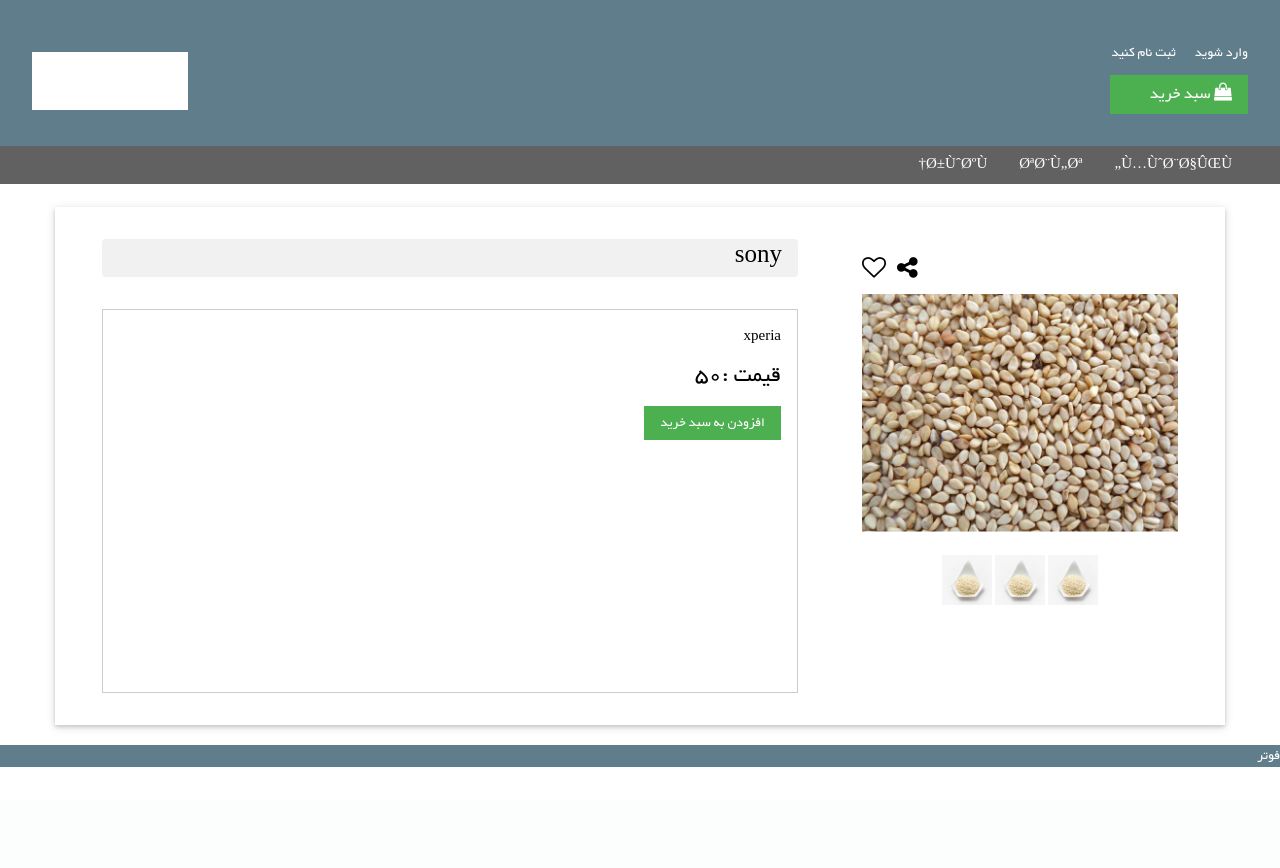
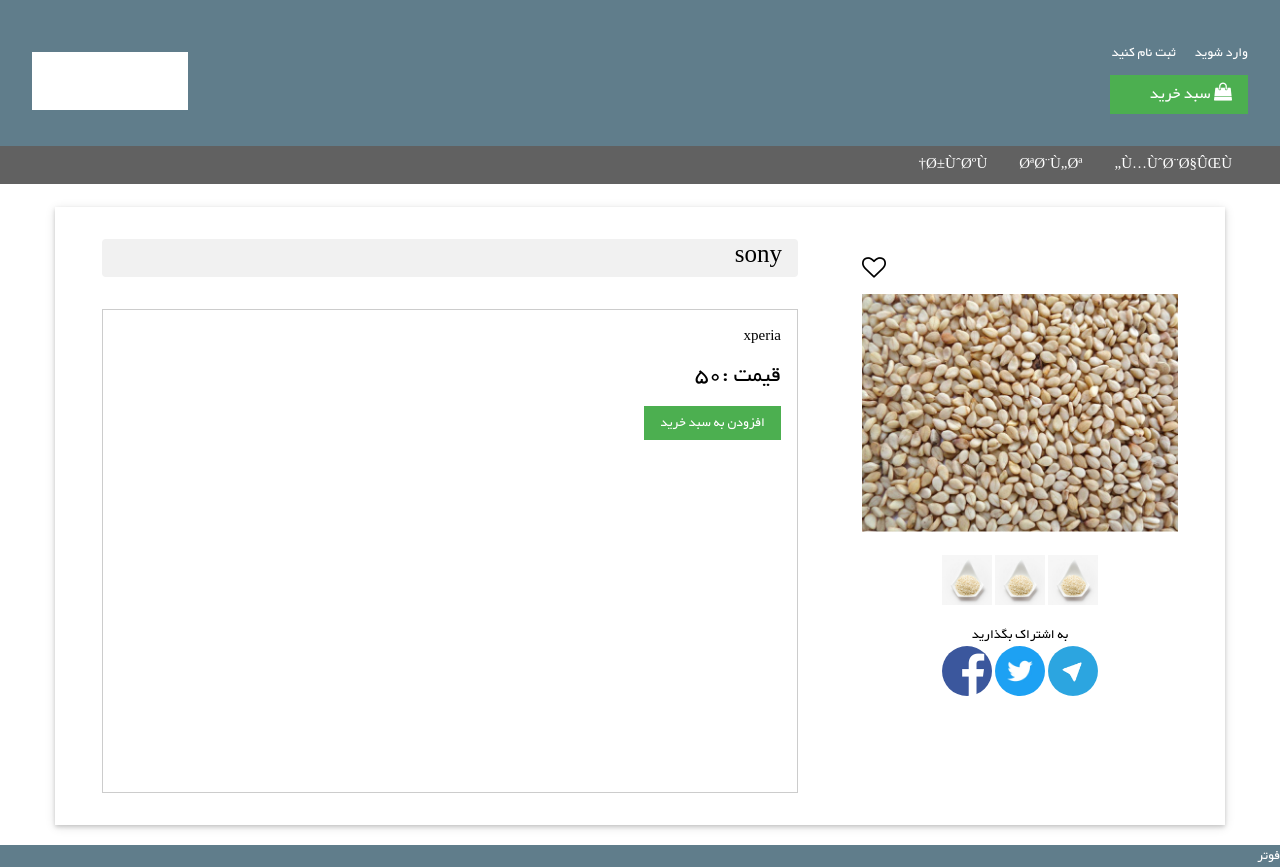
Before and after one commit to marssilen/golbon, a PHP site: page /golbon/item/1 in a window 1280 px wide. Before the commit the page ends 767 px from the top, so only its background shows below. Run offline with PHP 8.4, Linux system fonts and the light colour scheme; data comes from the database, SQL or seed files in the repository.

Commit message:
3 2 2017

```diff
--- a/app/views/header.php
+++ b/app/views/header.php
@@ -11,7 +11,8 @@
         <span onclick="document.getElementById('login_modal').style.display='none'" class="w3-closebtn w3-hover-red w3-container w3-padding-8 w3-display-topright" title="Close Modal">&times;</span>
       </div>
 <br>
-      <form class="w3-container" id="login_form" method="post" enctype="multipart/form-data">
+<div class="w3-container">
+      <form id="login_form" method="post" enctype="multipart/form-data">
         <!-- action="" method="post"  -->
         <div class="w3-section">
           <label><b>نام کاربری</b></label>
@@ -23,11 +24,11 @@
           <input class="w3-check w3-margin-top" type="checkbox" checked="checked"> مرا به یاد بسپار</input>
         </div>
       </form>
-<div class="w3-container">
+
 <button class="w3-btn-block w3-green w3-section" id="login_btn">وارد شوید</button>
 </div>
       <div class="w3-container w3-border-top w3-padding-16 w3-light-grey">
-        <button onclick="document.getElementById('id01').style.display='none'" type="button" class="w3-btn w3-red w3-left">انصراف</button>
+        <button onclick="document.getElementById('login_modal').style.display='none'" type="button" class="w3-btn w3-red w3-left">انصراف</button>
         <span class="blcok"><a href="<?= URL ?>signup">ثبت نام</a></span>
         <span class="block"><a href="">رمز را فراموش کرده اید؟</a></span>
       </div>
--- a/app/views/header_content.php
+++ b/app/views/header_content.php
@@ -2,7 +2,7 @@
 <!--<img src="<?= URL.'public/img/header.jpg'?>" class="" style="width:100%;max-width:400px"/>-->
     <p>
     <h2 class="w3-left">
-      <img src="<?= URL ?>public/digi.png"/>
+      <a href="<?= URL ?>"><img src="<?= URL ?>public/digi.png"/></a>
     </h2>
     <?php if(!$this->is_login){ ?>
     <a href="<?= LINK ?>"  <?= LOGIN ?> >وارد شوید</a>
--- a/app/views/home/index.php
+++ b/app/views/home/index.php
@@ -62,12 +62,14 @@
   <!--  -->
   <div class="w3-row">
 
-    <div class="w3-col m3 s6 pad mycard">
+    <div class="w3-col m3 s6 pad">
     <div class=" w3-card-2 w3-hover-shadow w3-round">
+    <a href="<?= URL ?>item/1">
     <img class="image" src="<?= URL ?>public/1.jpg" alt="Norway">
     <div class="w3-container w3-center pad">
       <p>The Troll's tongue in Hardanger, Norway</p>
     </div>
+    </a>
     </div>
     </div>
 
--- a/app/views/item/index.php
+++ b/app/views/item/index.php
@@ -2,7 +2,9 @@
 
 <body>
 <?php require_once('app/views/header.php'); ?>
-<?php require_once('app/views/menu.php'); ?>
+<?php require_once('app/views/menu.php');
+$url = "http" . (($_SERVER['SERVER_PORT'] == 443) ? "s://" : "://") . $_SERVER['HTTP_HOST'] . $_SERVER['REQUEST_URI'];
+?>
 <br>
 <div class="w3-card-2 w3-white container">
   <!-- w3-row w3-card-2  -->
@@ -25,9 +27,12 @@
 </div>
 <div class="w3-col s12 m4 w3-center" >
 <div style="" class=" w3-margin-32 w3-padding-16" id="columnOne">
+
 <p style="text-align: left">
-<a class="w3-margin-8" href="#"><i class="w3-xlarge fa fa-share-alt"></i></a>
+  <!-- <i class="w3-xlarge fa fa-share-alt"></i> -->
+
 <a href="javascript:void(0)" id="fav_btn"><i class="w3-xlarge fa fa-heart-o"></i></a>
+
 </p>
 <div class="w3-center w3-red"><img style="width:100%" src="<?= URL.'public/upload/'.$data['card_image']?>"  /></div>
 <div class=" w3-padding-8" style="margin-top:20px">
@@ -35,10 +40,27 @@
     <img onclick="show_modal('<?= URL.'public/upload/a_10.jpg'?>')" src="<?= URL.'public/upload/a_22.png'?>" class="w3-hover-opacity" width="50" height="50" />
     <img onclick="show_modal('<?= URL.'public/upload/a_11.jpg'?>')" src="<?= URL.'public/upload/a_22.png'?>" class="w3-hover-opacity" width="50" height="50" />
 </div>
-
+<div class="w3-margin-16 w3-round">
+  به اشتراک بگذارید
+  <p>
+  <a class="" href="https://t.me/share/url?url=<?= $url ?>&text=Golbon">
+  <img src="<?= URL ?>public/t.png" width="50" height="50" class="w3-circle">
+  </a>
+  <a class="" href="https://twitter.com/home?status=<?= $url ?>">
+  <img src="<?= URL ?>public/twitter.jpg" width="50" height="50" class="w3-circle">
+  </a>
+  <a class="" href="https://www.facebook.com/sharer.php?u=<?= $url ?>">
+    <img src="<?= URL ?>public/face.png" width="50" height="50" class="w3-circle">
+  </a>
+  </p>
+  <!-- <img src="<?= URL ?>public/twitter.jpg" width="50" height="50" class="w3-circle">
+  <img src="<?= URL ?>public/face.png" width="50" height="50" class="w3-circle"> -->
+</div>
 <!--style="width:100%"-->
 </div>
+
 </div>
+
 </div>
 
 <script>
--- a/public/common.css
+++ b/public/common.css
@@ -16,3 +16,6 @@
 .block{
 display:block;
 }
+a:link {
+    text-decoration: none;
+}
```
Also changed, not shown: public/face.png (added), public/t.png (added), public/t_logo.png (added), public/twitter.jpg (added).
